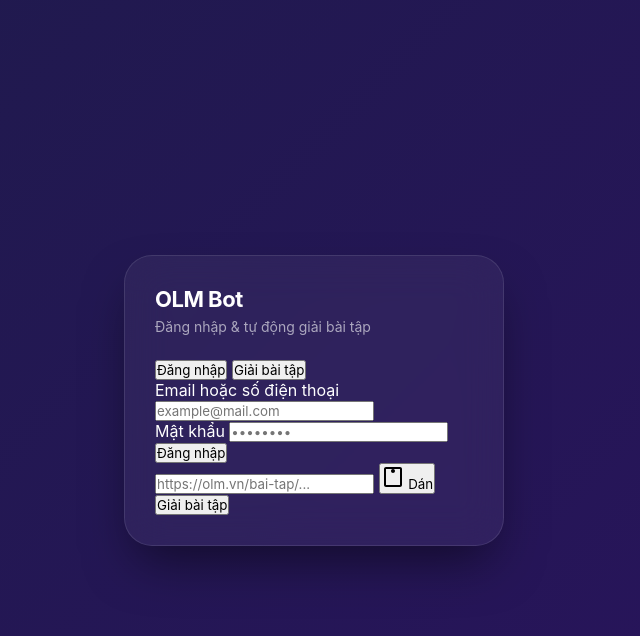
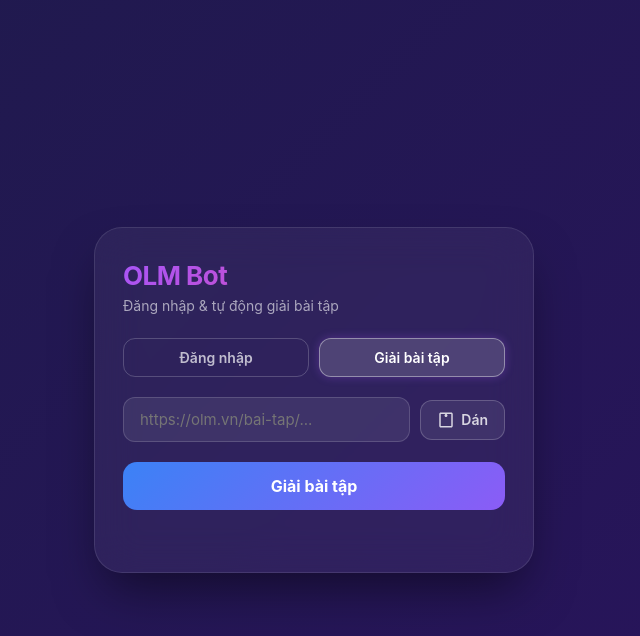
Before and after one commit to nhicode/bypasschisato, a plain HTML site: page index.html in a window 1280 px wide. Both pictures are taken after a click on the button "Giải bài tập". Shown: the whole page, without its empty margins (326-966 px from the left). Drawn offline with Linux system fonts and the light colour scheme.

Commit message:
Update style.css

```diff
--- a/style.css
+++ b/style.css
@@ -1,4 +1,5 @@
-/* Reset & Base Styles */
+/* ==================== Файл: style.css ==================== */
+/* Сброс стилей и общие настройки */
 * {
     margin: 0;
     padding: 0;
@@ -11,24 +12,25 @@ body {
     display: flex;
     justify-content: center;
     align-items: center;
+    /* Анимированный градиентный фон */
     background: linear-gradient(135deg, #0f172a, #1e1b4b, #2e1065);
     background-size: 300% 300%;
     animation: fluidBackground 15s ease infinite;
     overflow: hidden;
 }
 
-/* Nền hiệu ứng động phía sau */
 @keyframes fluidBackground {
     0% { background-position: 0% 50%; }
     50% { background-position: 100% 50%; }
     100% { background-position: 0% 50%; }
 }
 
-/* Glassmorphism Card Container */
+/* Основная карточка в стиле glassmorphism */
 .glass-card {
     position: relative;
-    width: 380px;
-    padding: 30px;
+    width: 440px;
+    max-width: 90%;
+    padding: 32px 28px;
     background: rgba(255, 255, 255, 0.05);
     backdrop-filter: blur(20px);
     -webkit-backdrop-filter: blur(20px);
@@ -37,7 +39,6 @@ body {
     box-shadow: 0 25px 50px -12px rgba(0, 0, 0, 0.5);
     color: #ffffff;
     z-index: 1;
-    /* Tối ưu hóa render phần cứng */
     will-change: transform, opacity;
     transition: transform 0.5s cubic-bezier(0.25, 1, 0.5, 1), box-shadow 0.5s ease;
 }
@@ -47,44 +48,16 @@ body {
     box-shadow: 0 30px 60px -10px rgba(147, 51, 234, 0.3);
 }
 
-/* Thẻ hình ảnh/Art cover */
-.cover-art {
-    width: 100%;
-    height: 240px;
-    background: linear-gradient(45deg, #a855f7, #ec4899);
-    border-radius: 18px;
-    margin-bottom: 24px;
-    position: relative;
-    overflow: hidden;
-    box-shadow: 0 10px 20px rgba(0, 0, 0, 0.2);
-}
-
-/* Hiệu ứng ánh sáng quét qua */
-.cover-art::before {
-    content: '';
-    position: absolute;
-    top: 0; left: -150%;
-    width: 50%; height: 100%;
-    background: linear-gradient(to right, rgba(255,255,255,0) 0%, rgba(255,255,255,0.3) 50%, rgba(255,255,255,0) 100%);
-    transform: skewX(-25deg);
-    transition: 0.75s ease;
-}
-
-.glass-card:hover .cover-art::before {
-    animation: shine 1.5s cubic-bezier(0.25, 1, 0.5, 1) infinite;
-}
-
-@keyframes shine {
-    0% { left: -150%; }
-    100% { left: 150%; }
-}
-
-/* Typography */
+/* Заголовки */
 .title {
-    font-size: 22px;
+    font-size: 26px;
     font-weight: 700;
     letter-spacing: -0.5px;
     margin-bottom: 6px;
+    background: linear-gradient(135deg, #a855f7, #ec4899);
+    -webkit-background-clip: text;
+    -webkit-text-fill-color: transparent;
+    background-clip: text;
 }
 
 .subtitle {
@@ -93,97 +66,177 @@ body {
     margin-bottom: 24px;
 }
 
-/* Thanh Tiến Trình (Progress Bar) */
-.progress-container {
-    width: 100%;
-    height: 6px;
-    background: rgba(255, 255, 255, 0.1);
-    border-radius: 100px;
-    margin-bottom: 30px;
-    cursor: pointer;
-    position: relative;
+/* Переключатели вкладок */
+.tabs {
+    display: flex;
+    gap: 10px;
+    margin-bottom: 20px;
 }
 
-.progress-bar {
-    width: 65%;
-    height: 100%;
-    background: linear-gradient(90deg, #3b82f6, #8b5cf6);
-    border-radius: 100px;
-    position: relative;
-    transition: width 0.3s cubic-bezier(0.4, 0, 0.2, 1);
+.tab {
+    flex: 1;
+    padding: 10px 0;
+    background: transparent;
+    border: 1px solid rgba(255, 255, 255, 0.2);
+    border-radius: 12px;
+    color: rgba(255, 255, 255, 0.7);
+    font-size: 14px;
+    font-weight: 600;
+    cursor: pointer;
+    transition: all 0.3s ease;
+    text-align: center;
 }
 
-/* Điểm mốc định vị trên thanh progress */
-.progress-bar::after {
-    content: '';
-    position: absolute;
-    right: -6px; top: -3px;
-    width: 12px; height: 12px;
-    background: #ffffff;
-    border-radius: 50%;
-    box-shadow: 0 0 10px rgba(139, 92, 246, 0.8);
-    transform: scale(0);
-    transition: transform 0.2s cubic-bezier(0.34, 1.56, 0.64, 1);
+.tab.active {
+    background: rgba(255, 255, 255, 0.15);
+    border-color: rgba(255, 255, 255, 0.4);
+    color: #fff;
+    box-shadow: 0 0 10px rgba(168, 85, 247, 0.3);
 }
 
-.progress-container:hover .progress-bar::after {
-    transform: scale(1);
+.tab:hover:not(.active) {
+    background: rgba(255, 255, 255, 0.08);
+    border-color: rgba(255, 255, 255, 0.3);
 }
 
-/* Khu vực Controls Nút Bấm */
-.controls {
-    display: flex;
-    justify-content: space-between;
-    align-items: center;
+/* Секции содержимого вкладок */
+.tab-content {
+    display: none;
 }
 
-.btn {
-    background: transparent;
-    border: none;
-    color: rgba(255, 255, 255, 0.8);
-    cursor: pointer;
-    padding: 10px;
-    border-radius: 50%;
-    display: flex;
-    justify-content: center;
-    align-items: center;
-    transition: all 0.3s cubic-bezier(0.25, 1, 0.5, 1);
+.tab-content.active {
+    display: block;
 }
 
-.btn:hover {
-    color: #ffffff;
-    background: rgba(255, 255, 255, 0.1);
-    transform: scale(1.1);
+/* Поля ввода */
+.input-group {
+    margin-bottom: 16px;
 }
 
-.btn:active {
-    transform: scale(0.92);
+.input-group label {
+    display: block;
+    font-size: 13px;
+    font-weight: 500;
+    color: rgba(255, 255, 255, 0.7);
+    margin-bottom: 5px;
 }
 
-/* Nút Play trung tâm nổi bật */
-.btn-main {
-    width: 64px;
-    height: 64px;
-    background: #ffffff;
-    color: #1e1b4b;
-    border-radius: 50%;
-    box-shadow: 0 10px 25px rgba(255, 255, 255, 0.2);
+.input-field {
+    width: 100%;
+    padding: 12px 16px;
+    background: rgba(255, 255, 255, 0.08);
+    border: 1px solid rgba(255, 255, 255, 0.15);
+    border-radius: 12px;
+    color: #ffffff;
+    font-size: 15px;
+    outline: none;
+    transition: border 0.3s, box-shadow 0.3s;
 }
 
-.btn-main:hover {
-    background: #ffffff;
-    color: #0f172a;
-    transform: scale(1.08) translateY(-2px);
-    box-shadow: 0 15px 30px rgba(255, 255, 255, 0.3);
+.input-field:focus {
+    border-color: #a855f7;
+    box-shadow: 0 0 15px rgba(168, 85, 247, 0.4);
 }
 
-.btn-main:active {
-    transform: scale(0.95) translateY(0);
+/* Кнопка входа */
+.btn-login {
+    width: 100%;
+    padding: 14px;
+    background: linear-gradient(135deg, #a855f7, #ec4899);
+    border: none;
+    border-radius: 14px;
+    color: #ffffff;
+    font-size: 16px;
+    font-weight: 700;
+    cursor: pointer;
+    transition: transform 0.3s, box-shadow 0.3s;
+    margin-top: 10px;
 }
 
-/* Icon SVG */
-.icon {
-    width: 24px;
-    height: 24px;
+.btn-login:hover {
+    transform: scale(1.02);
+    box-shadow: 0 10px 20px rgba(168, 85, 247, 0.4);
+}
+
+.btn-login:active {
+    transform: scale(0.98);
+}
+
+/* Строка с URL и кнопкой "Dán" */
+.url-row {
+    display: flex;
+    gap: 10px;
+    align-items: center;
+    margin-bottom: 20px;
+}
+
+.url-row .input-field {
+    flex: 1;
+    margin-bottom: 0;
+}
+
+.btn-paste {
+    display: flex;
+    align-items: center;
+    gap: 6px;
+    padding: 10px 16px;
+    background: rgba(255, 255, 255, 0.08);
+    border: 1px solid rgba(255, 255, 255, 0.2);
+    border-radius: 12px;
+    color: rgba(255, 255, 255, 0.8);
+    font-size: 14px;
+    font-weight: 600;
+    cursor: pointer;
+    transition: background 0.3s, border 0.3s;
+    white-space: nowrap;
+}
+
+.btn-paste:hover {
+    background: rgba(255, 255, 255, 0.15);
+    border-color: #a855f7;
+}
+
+.btn-paste .icon {
+    width: 18px;
+    height: 18px;
     fill: currentColor;
 }
+
+/* Кнопка "Giải bài tập" */
+.btn-solve {
+    width: 100%;
+    padding: 14px;
+    background: linear-gradient(135deg, #3b82f6, #8b5cf6);
+    border: none;
+    border-radius: 14px;
+    color: #ffffff;
+    font-size: 16px;
+    font-weight: 700;
+    cursor: pointer;
+    transition: transform 0.3s, box-shadow 0.3s;
+}
+
+.btn-solve:hover {
+    transform: scale(1.02);
+    box-shadow: 0 10px 20px rgba(139, 92, 246, 0.5);
+}
+
+.btn-solve:active {
+    transform: scale(0.98);
+}
+
+/* Сообщения статуса */
+.status-msg {
+    margin-top: 10px;
+    font-size: 13px;
+    color: rgba(255, 255, 255, 0.7);
+    min-height: 20px;
+}
+
+/* Иконки SVG */
+.icon {
+    width: 20px;
+    height: 20px;
+    fill: currentColor;
+    flex-shrink: 0;
+}
```
